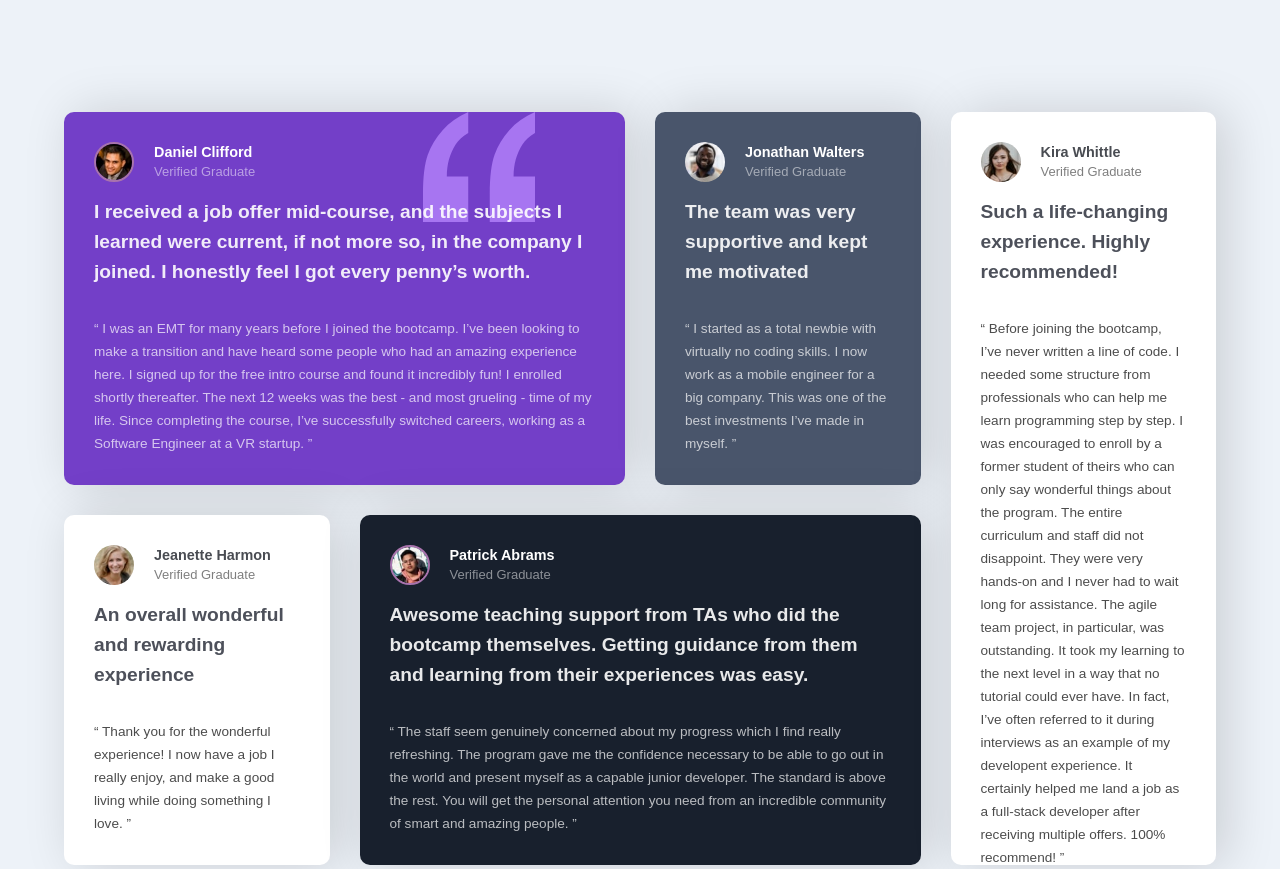
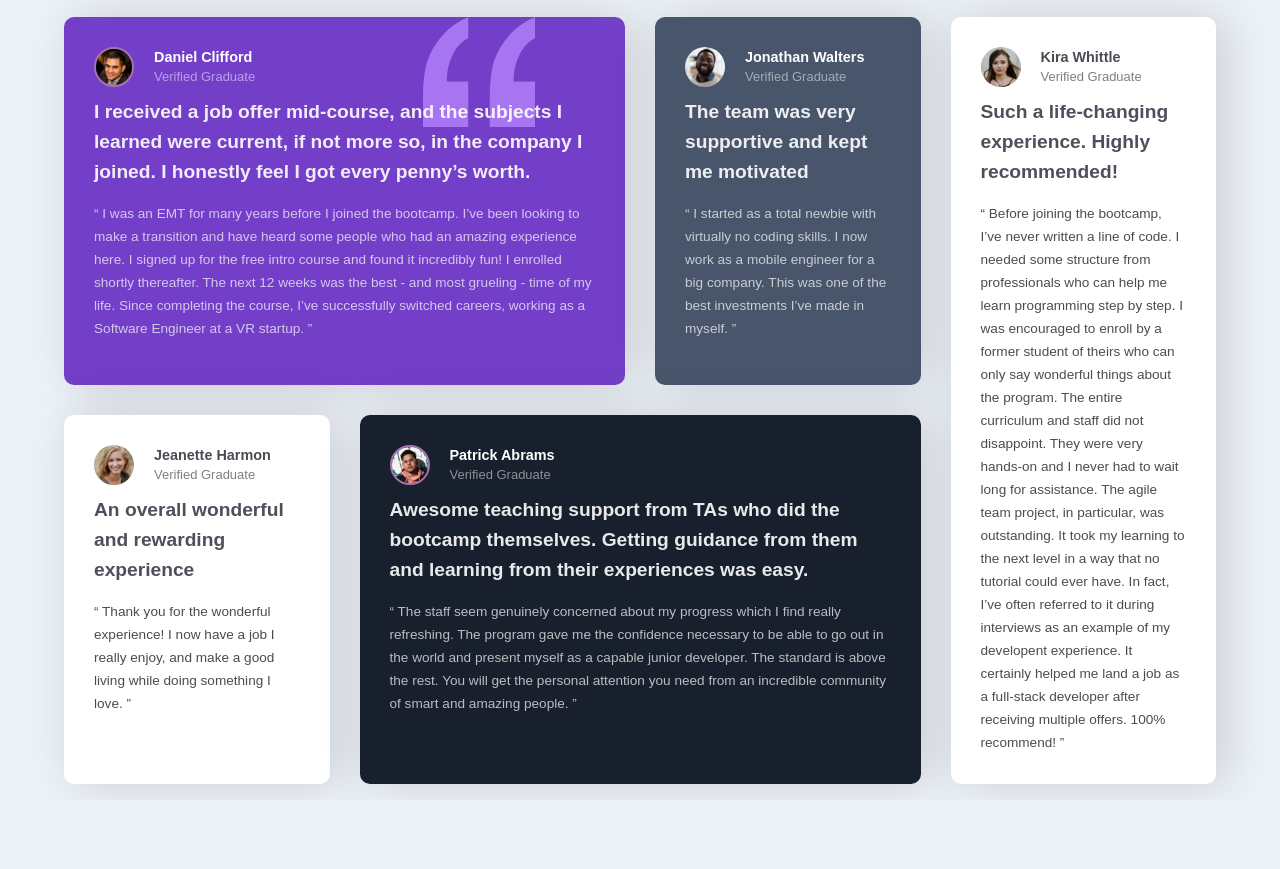
Before and after one commit to caloyv/testimonial-grid-mentor-challenge, a plain HTML site: page index.html in a window 1280 px wide. After the commit the page ends 800 px from the top, so only its background shows below. Drawn offline with Linux system fonts and the light colour scheme; a web font is replaced by a local one.

Commit message:
Update styles.css

```diff
--- a/styles.css
+++ b/styles.css
@@ -115,7 +115,7 @@ body {
     width: 100%;
     font-size: 1.2rem;
     font-weight: 700;
-    padding: 15px 0 30px 0;
+    padding: 10px 0 15px 0;
     line-height: 30px;
     opacity: .9;
 }
@@ -143,7 +143,7 @@ body {
         gap: 10px;
         width: 90%;
         max-width: 1260px;
-        margin: 30px 0;
+        margin: 30px 0px 0;
         /* min-height: 70%; */
         /* position: absolute;
         top: 50%;
@@ -197,14 +197,8 @@ body {
         grid-template-rows: 1fr 1fr;
         gap: 30px;
         max-width: 1260px;
-        height: 72%;
-        /* min-height: 70%; */
-        /* position: absolute;
-        top: 50%;
-        left: 50%;
-        transform: translate(-50%, -50%); */
-        /* justify-content: center;
-        align-items: center; */
+        height: auto;
+        margin: 0;
 
     }
 
```
